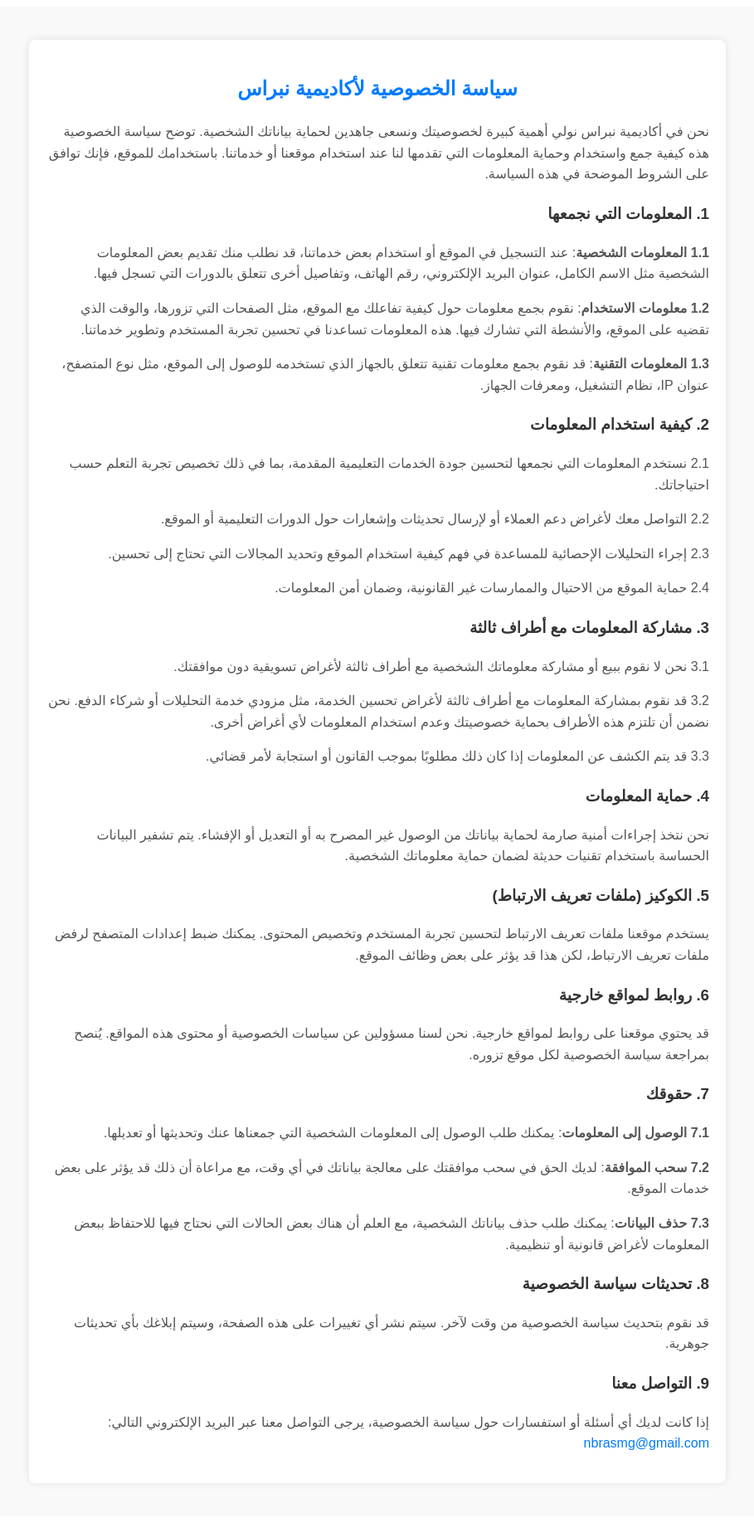
After one commit to mohamedg512/NBRAS, a PHP site: page /privacy-policy.html in a window 1280 px wide. The commit adds this page. Shown: the whole page at 83% size, without its empty margins (185-1094 px from the left). Run offline with PHP 8.4, Linux system fonts and the light colour scheme.

Commit message:
Add files via upload

```diff
--- a/Conditions.html
+++ b/Conditions.html
@@ -28,6 +28,8 @@
 
                 <li><a href="Donate.html">تبرع للمنصة</a></li>
                 <li><a href="index.html#footer">تواصل معنا</a></li>
+                <li><a href="privacy-policy.html">سياسة الخصوصية</a></li>
+
 
             </ul>
             <div class="hamburger" onclick="toggleMenu()">☰</div>
--- a/hothis.html
+++ b/hothis.html
@@ -30,6 +30,8 @@
                   <li><a href="Conditions.html">الشروط والأحكام</a></li>
                   <li><a href="Donate.html">تبرع للمنصة</a></li>
                   <li><a href="index.html#footer">تواصل معنا</a></li>
+                  <li><a href="privacy-policy.html">سياسة الخصوصية</a></li>
+
 
               </ul>
               <div class="hamburger" onclick="toggleMenu()">☰</div>
--- a/index.html
+++ b/index.html
@@ -30,6 +30,8 @@
                   <li><a href="Conditions.html">الشروط والأحكام </a></li>
                   <li><a href="Donate.html">تبرع للمنصة</a></li>
                   <li><a href="#footer">تواصل معنا</a></li>
+                  <li><a href="privacy-policy.html">سياسة الخصوصية</a></li>
+
               </ul>
 
               <div class="hamburger" onclick="toggleMenu()">☰</div>
--- a/logintmo.html
+++ b/logintmo.html
@@ -28,6 +28,8 @@
                   <li><a href="index1.html">تسجيل الدخول</a></li>
 
                   <li><a href="index.html#footer">تواصل معنا</a></li>
+                  <li><a href="privacy-policy.html">سياسة الخصوصية</a></li>
+
 
               </ul>
 
--- /dev/null
+++ b/privacy-policy.html
@@ -0,0 +1,57 @@
+<!DOCTYPE html>
+<html lang="ar">
+<head>
+    <meta charset="UTF-8">
+    <meta name="viewport" content="width=device-width, initial-scale=1.0">
+    <title>سياسة الخصوصية - أكاديمية نبراس</title>
+    <link rel="stylesheet" href="stylespolice.css">
+</head>
+<body>
+
+    <!-- قسم سياسة الخصوصية -->
+    <section class="privacy-policy">
+        <div class="container">
+            <h2>سياسة الخصوصية لأكاديمية نبراس</h2>
+            <p>نحن في أكاديمية نبراس نولي أهمية كبيرة لخصوصيتك ونسعى جاهدين لحماية بياناتك الشخصية. توضح سياسة الخصوصية هذه كيفية جمع واستخدام وحماية المعلومات التي تقدمها لنا عند استخدام موقعنا أو خدماتنا. باستخدامك للموقع، فإنك توافق على الشروط الموضحة في هذه السياسة.</p>
+
+            <h3>1. المعلومات التي نجمعها</h3>
+            <p><strong>1.1 المعلومات الشخصية</strong>: عند التسجيل في الموقع أو استخدام بعض خدماتنا، قد نطلب منك تقديم بعض المعلومات الشخصية مثل الاسم الكامل، عنوان البريد الإلكتروني، رقم الهاتف، وتفاصيل أخرى تتعلق بالدورات التي تسجل فيها.</p>
+            <p><strong>1.2 معلومات الاستخدام</strong>: نقوم بجمع معلومات حول كيفية تفاعلك مع الموقع، مثل الصفحات التي تزورها، والوقت الذي تقضيه على الموقع، والأنشطة التي تشارك فيها. هذه المعلومات تساعدنا في تحسين تجربة المستخدم وتطوير خدماتنا.</p>
+            <p><strong>1.3 المعلومات التقنية</strong>: قد نقوم بجمع معلومات تقنية تتعلق بالجهاز الذي تستخدمه للوصول إلى الموقع، مثل نوع المتصفح، عنوان IP، نظام التشغيل، ومعرفات الجهاز.</p>
+
+            <h3>2. كيفية استخدام المعلومات</h3>
+            <p>2.1 نستخدم المعلومات التي نجمعها لتحسين جودة الخدمات التعليمية المقدمة، بما في ذلك تخصيص تجربة التعلم حسب احتياجاتك.</p>
+            <p>2.2 التواصل معك لأغراض دعم العملاء أو لإرسال تحديثات وإشعارات حول الدورات التعليمية أو الموقع.</p>
+            <p>2.3 إجراء التحليلات الإحصائية للمساعدة في فهم كيفية استخدام الموقع وتحديد المجالات التي تحتاج إلى تحسين.</p>
+            <p>2.4 حماية الموقع من الاحتيال والممارسات غير القانونية، وضمان أمن المعلومات.</p>
+
+            <h3>3. مشاركة المعلومات مع أطراف ثالثة</h3>
+            <p>3.1 نحن لا نقوم ببيع أو مشاركة معلوماتك الشخصية مع أطراف ثالثة لأغراض تسويقية دون موافقتك.</p>
+            <p>3.2 قد نقوم بمشاركة المعلومات مع أطراف ثالثة لأغراض تحسين الخدمة، مثل مزودي خدمة التحليلات أو شركاء الدفع. نحن نضمن أن تلتزم هذه الأطراف بحماية خصوصيتك وعدم استخدام المعلومات لأي أغراض أخرى.</p>
+            <p>3.3 قد يتم الكشف عن المعلومات إذا كان ذلك مطلوبًا بموجب القانون أو استجابة لأمر قضائي.</p>
+
+            <h3>4. حماية المعلومات</h3>
+            <p>نحن نتخذ إجراءات أمنية صارمة لحماية بياناتك من الوصول غير المصرح به أو التعديل أو الإفشاء. يتم تشفير البيانات الحساسة باستخدام تقنيات حديثة لضمان حماية معلوماتك الشخصية.</p>
+
+            <h3>5. الكوكيز (ملفات تعريف الارتباط)</h3>
+            <p>يستخدم موقعنا ملفات تعريف الارتباط لتحسين تجربة المستخدم وتخصيص المحتوى. يمكنك ضبط إعدادات المتصفح لرفض ملفات تعريف الارتباط، لكن هذا قد يؤثر على بعض وظائف الموقع.</p>
+
+            <h3>6. روابط لمواقع خارجية</h3>
+            <p>قد يحتوي موقعنا على روابط لمواقع خارجية. نحن لسنا مسؤولين عن سياسات الخصوصية أو محتوى هذه المواقع. يُنصح بمراجعة سياسة الخصوصية لكل موقع تزوره.</p>
+
+            <h3>7. حقوقك</h3>
+            <p><strong>7.1 الوصول إلى المعلومات</strong>: يمكنك طلب الوصول إلى المعلومات الشخصية التي جمعناها عنك وتحديثها أو تعديلها.</p>
+            <p><strong>7.2 سحب الموافقة</strong>: لديك الحق في سحب موافقتك على معالجة بياناتك في أي وقت، مع مراعاة أن ذلك قد يؤثر على بعض خدمات الموقع.</p>
+            <p><strong>7.3 حذف البيانات</strong>: يمكنك طلب حذف بياناتك الشخصية، مع العلم أن هناك بعض الحالات التي نحتاج فيها للاحتفاظ ببعض المعلومات لأغراض قانونية أو تنظيمية.</p>
+
+            <h3>8. تحديثات سياسة الخصوصية</h3>
+            <p>قد نقوم بتحديث سياسة الخصوصية من وقت لآخر. سيتم نشر أي تغييرات على هذه الصفحة، وسيتم إبلاغك بأي تحديثات جوهرية.</p>
+
+            <h3>9. التواصل معنا</h3>
+            <p>إذا كانت لديك أي أسئلة أو استفسارات حول سياسة الخصوصية، يرجى التواصل معنا عبر البريد الإلكتروني التالي:
+            <a href="mailto:nbrasmg@gmail.com">nbrasmg@gmail.com</a></p>
+        </div>
+    </section>
+
+</body>
+</html>
--- a/sign.css
+++ b/sign.css
@@ -2,7 +2,7 @@
 body {
     font-family: Arial, sans-serif;
     background: linear-gradient(135deg, #00c6ff, #0072ff);
-    background-size: 400% 400%;
+    background-size: 80% 100%;
     animation: gradient 15s ease infinite;
     margin: 0;
     padding: 0;
--- /dev/null
+++ b/stylespolice.css
@@ -0,0 +1,42 @@
+.privacy-policy {
+    padding: 40px 20px;
+    background-color: #f9f9f9;
+    font-family: Arial, sans-serif;
+    line-height: 1.6;
+    direction: rtl; /* لضبط اتجاه النص من اليمين إلى اليسار */
+    text-align: right;
+}
+
+.privacy-policy .container {
+    max-width: 800px;
+    margin: 0 auto;
+    background-color: #fff;
+    padding: 20px;
+    border-radius: 8px;
+    box-shadow: 0 0 10px rgba(0, 0, 0, 0.1);
+}
+
+.privacy-policy h2 {
+    color: #007bff;
+    text-align: center;
+    margin-bottom: 20px;
+}
+
+.privacy-policy h3 {
+    color: #333;
+    margin-top: 20px;
+}
+
+.privacy-policy p {
+    color: #555;
+    margin-bottom: 15px;
+}
+
+.privacy-policy a {
+    color: #007bff;
+    text-decoration: none;
+}
+
+.privacy-policy a:hover {
+    text-decoration: underline;
+}
```
